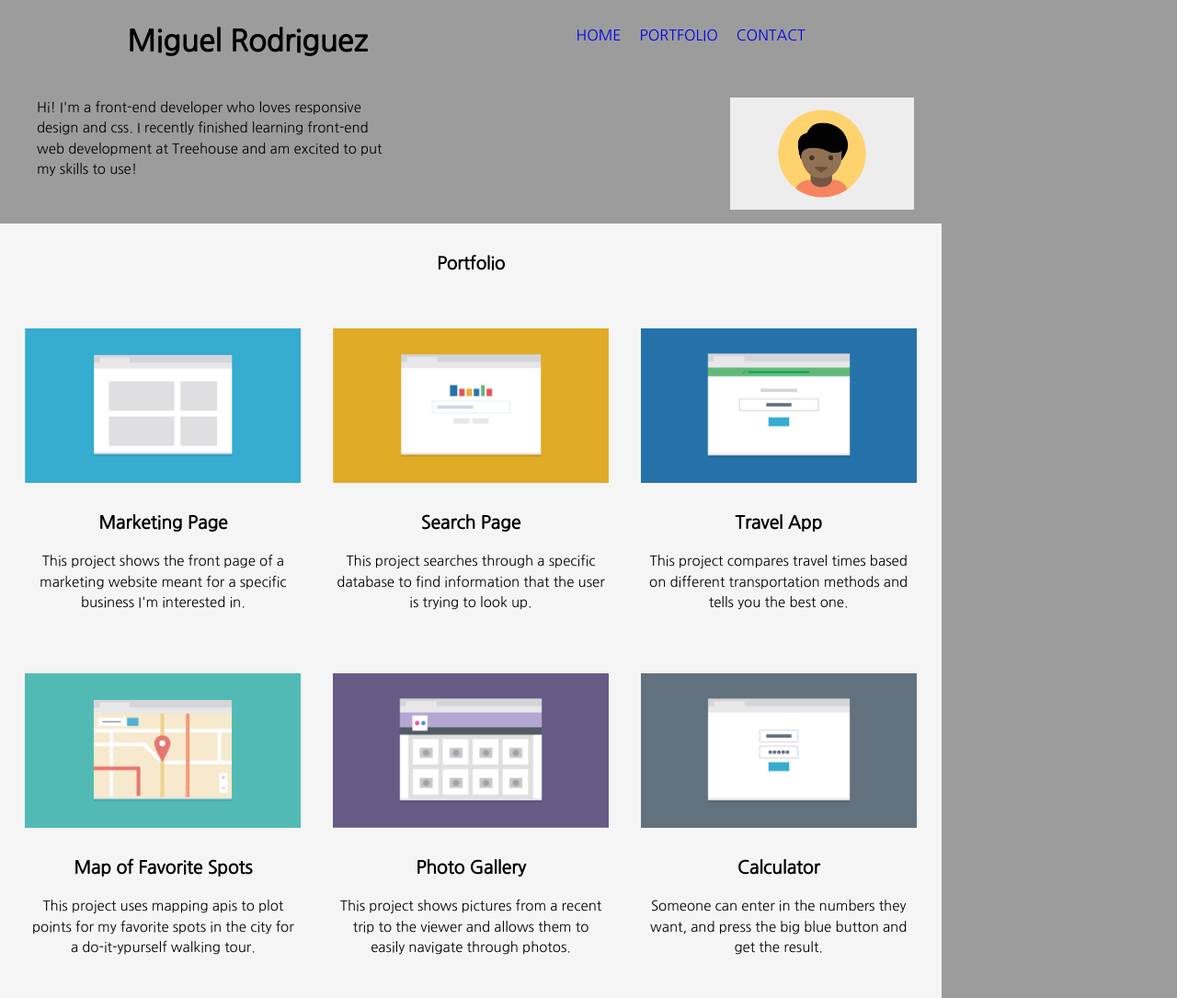
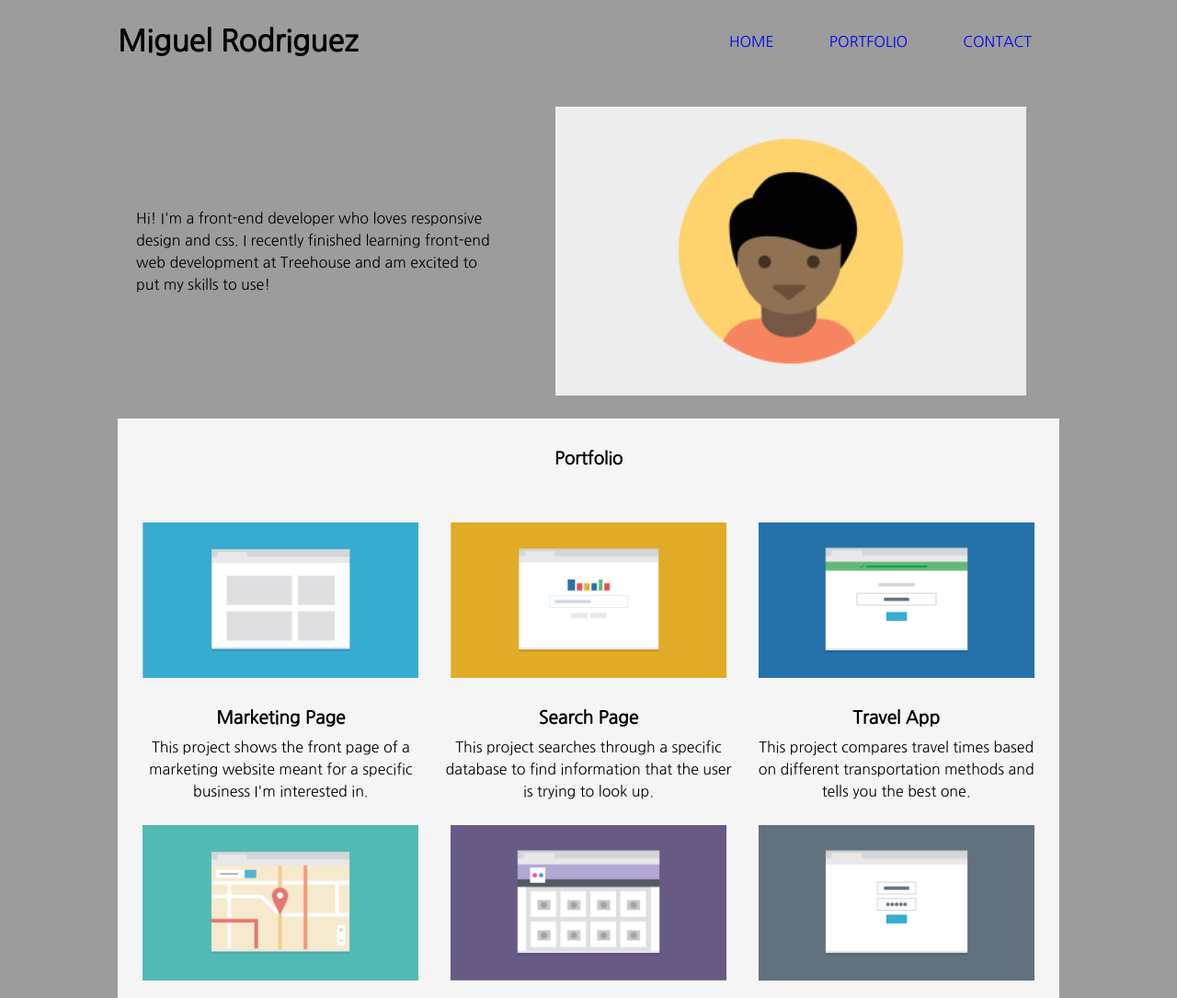
Before and after one commit to rodriguez-miguel26/Project-2, a plain HTML site: page index.html in a window 1280 px wide. Shown: the top 1085 px of the page at 92% size. Drawn offline with Linux system fonts and the light colour scheme; files whose address does not match are found by name.

Commit message:
updated from critique 2

```diff
--- a/css/styles.css
+++ b/css/styles.css
@@ -28,16 +28,17 @@ body{
 
 }
 li {
-    margin: 3px 10px;
-    padding: 5px 10px;
+    margin: 5px 15px;
+    padding: 5px 15px;
     background-color: whitesmoke;
     text-align: center;
 }
 
 a {
     text-decoration: none;
+}
 
-}
+
 /*==============================================
     BASE LAYOUT
 ==================================================*/
@@ -46,26 +47,28 @@ a {
     flex-direction: column;
 }
 
+h1{
+    display: block;
+    text-align: center;
+}
+
+
+
+.intro {
+    display: block;
+    text-align: center;
+    margin: 15px auto;
+
+}
+
 body{
     display: block;
     background-color: rgb(156, 156, 156);
     line-height: 1.5;
     max-width: 1024px;
+    margin: 0 auto;
 }
 
-h1 {
-   display: flex;
-   justify-content: center;
-}
-
-p {
-    display: block;
-    text-align: center;
-    padding: 10px;
-    font-size: 15px;
-    margin: 5px 0px 30px 0px;
-
-}
 
 h3 {
     display: block;
@@ -84,8 +87,6 @@ h2 {
     text-align: center;
     margin: 30px 0px 5px 0px;
     font-size: 1.2rem;
-
-
 }
 
 
@@ -108,6 +109,10 @@ h2 {
 /*================================================
 MEDIA QUERIES
 ================================================*/
+
+
+
+
 @media screen and (min-width: 768px) {
    .main-header .nav-links {
        display: flex;
@@ -115,25 +120,30 @@ MEDIA QUERIES
        justify-content: center;
    }
 
+    h1 {
+        text-align: center;
+
+   }
+
     li {
+        justify-content: center;
         background-color: transparent;
-        padding: 5px 0px 20px;
     }
 
     .profile {
         display: flex;
         flex-direction: row-reverse;
+        justify-content: space-between;
+        align-items: center;
+
     }
 
     .intro {
         width: 400px;
         text-align: left;
-        margin-left: 30px;
+        margin: 0px 20px;
     }
 
-    div .pro-image {
-        margin-right: 30px;
-    }
 
     .wrapper {
         display: flex;
@@ -154,8 +164,8 @@ MEDIA QUERIES
         display: flex;
         flex-direction: row;
         align-items: center;
-        justify-content: space-around;
-        margin: 0px 30px;
+        justify-content: space-between;
+
     }
 
 
@@ -167,12 +177,10 @@ MEDIA QUERIES
 /*=======================================================
 IMAGE
 =================================================*/
-.pro-image {
+div .pro-image {
     display: block;
-    width: 200px;
-    margin: 15px auto;
-
-
+    margin: 25px auto;
+    width: 50%;
 }
 
 .img-market, .img-search, .img-travel, .img-map,.img-photo, .img-cal {
@@ -251,6 +259,7 @@ footer {
     .footer-nav-links {
         display: flex;
         flex-direction: row;
+        justify-content: space-between;
     }
 }
 
```
